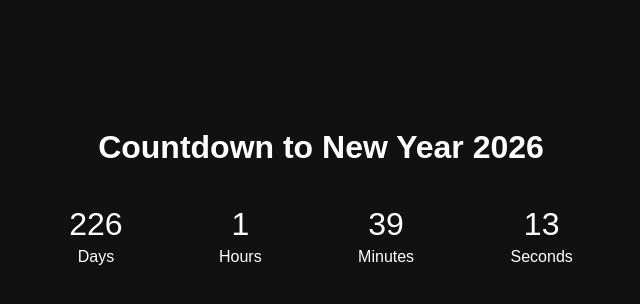
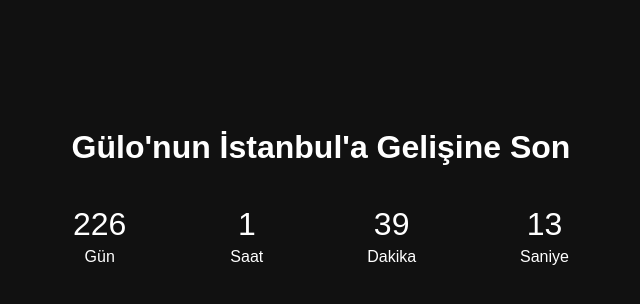
Before and after one commit to o-ergin/gulo-countdown, a plain HTML site: page index.html in a window 1280 px wide. Shown: the whole page, without its empty margins (319-959 px from the left). Drawn offline with Linux system fonts and the light colour scheme.

Commit message:
Update index.html

```diff
--- a/index.html
+++ b/index.html
@@ -3,17 +3,17 @@
 <head>
   <meta charset="UTF-8" />
   <meta name="viewport" content="width=device-width, initial-scale=1.0"/>
-  <title>Countdown Timer</title>
+  <title>Gülo Sayacı</title>
   <link rel="stylesheet" href="style.css"/>
 </head>
 <body>
   <div class="container">
-    <h1>Countdown to New Year 2026</h1>
+    <h1>Gülo'nun İstanbul'a Gelişine Son</h1>
     <div id="countdown">
-      <div><span id="days">0</span><small>Days</small></div>
-      <div><span id="hours">0</span><small>Hours</small></div>
-      <div><span id="minutes">0</span><small>Minutes</small></div>
-      <div><span id="seconds">0</span><small>Seconds</small></div>
+      <div><span id="days">0</span><small>Gün</small></div>
+      <div><span id="hours">0</span><small>Saat</small></div>
+      <div><span id="minutes">0</span><small>Dakika</small></div>
+      <div><span id="seconds">0</span><small>Saniye</small></div>
     </div>
   </div>
   <script src="script.js"></script>
```
